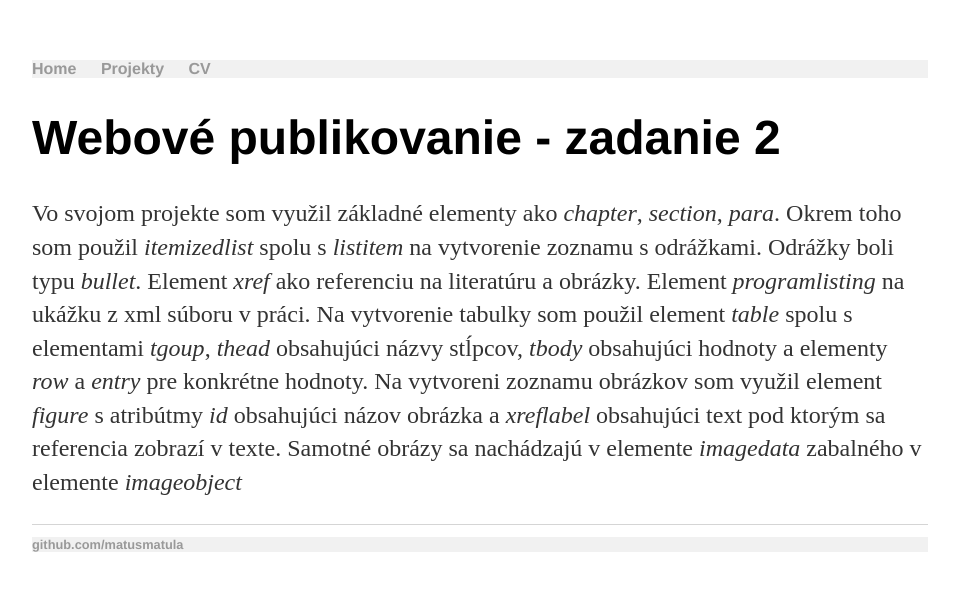
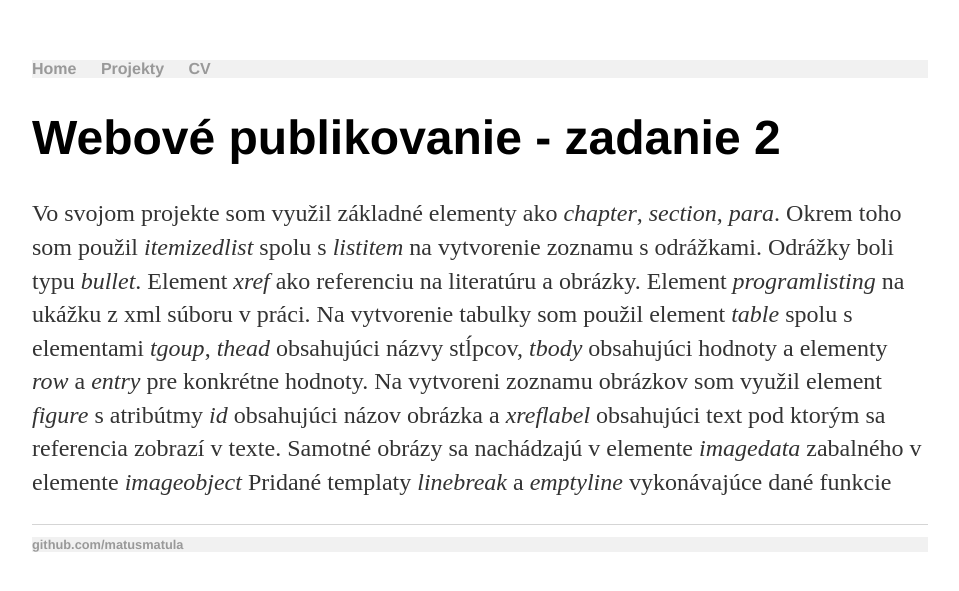
Before and after one commit to matusmatula/matusmatula.github.io, a Jekyll site: the page built from _projects/WPUB2.md, in a window 1280 px wide. Shown: the top 591 px of the page, without its empty margins (160-1119 px from the left). Built offline with Jekyll 4.4.1, drawn with Linux system fonts in a browser that asks for light colours.

Commit message:
Update WPUB2.md

```diff
--- a/_projects/WPUB2.md
+++ b/_projects/WPUB2.md
@@ -10,4 +10,5 @@ Na vytvorenie tabulky som použil element <i>table</i> spolu s elementami <i>tgo
 obsahujúci názvy stĺpcov, <i>tbody</i> obsahujúci hodnoty a elementy <i>row</i> a <i>entry</i> pre konkrétne hodnoty.
 Na vytvoreni zoznamu obrázkov som využil element <i>figure</i> s atribútmy <i>id</i> obsahujúci názov
 obrázka a <i>xreflabel</i> obsahujúci text pod ktorým sa referencia zobrazí v texte.
-Samotné obrázy sa nachádzajú v elemente <i>imagedata</i> zabalného v elemente <i>imageobject</i></p>
+Samotné obrázy sa nachádzajú v elemente <i>imagedata</i> zabalného v elemente <i>imageobject</i>
+Pridané templaty <i>linebreak</i> a <i>emptyline</i> vykonávajúce dané funkcie</p>
```
